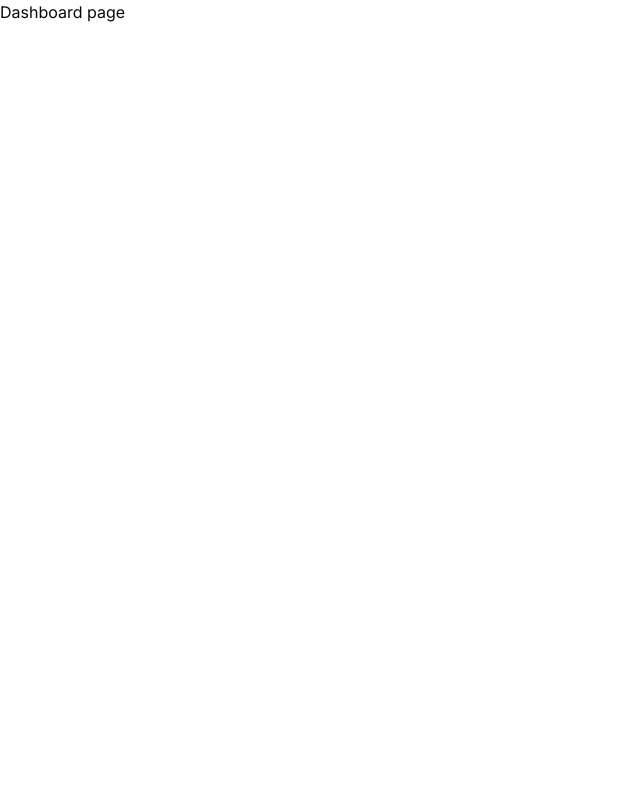
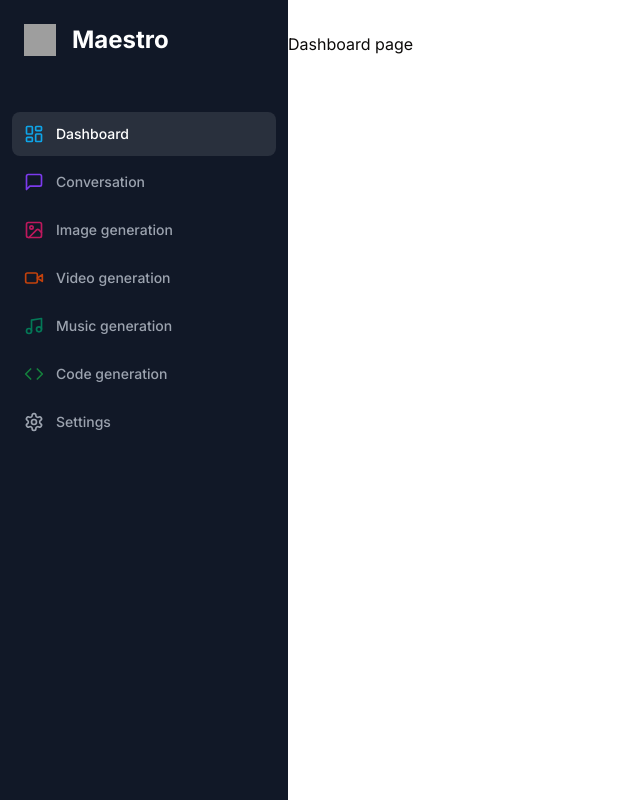
Before and after one commit to abhi-9025/maestro, a Next.js app: page /dashboard in a window 1280 px wide. Shown: the whole page, without its empty margins (0-640 px from the left). Built offline with nearby package versions, Linux system fonts and the light colour scheme; grey boxes are pictures that could not be loaded.

Commit message:
side navbar

```diff
--- a/app/(dashboard)/(routes)/dashboard/page.tsx
+++ b/app/(dashboard)/(routes)/dashboard/page.tsx
@@ -1,11 +1,8 @@
-import { UserButton } from "@clerk/nextjs";
-
 export default function Dashboard() {
   return (
     <div>
     <p>
       Dashboard page
     </p>
-    <UserButton afterSignOutUrl="/"/>
     </div>  )
 }
--- /dev/null
+++ b/app/(dashboard)/layout.tsx
@@ -0,0 +1,20 @@
+import Navbar from "@/components/navbar";
+import Sidebar from "@/components/sidebar";
+
+const DashboardLayout = ({ children }: { children: React.ReactNode }) => {
+  return (
+    <div className="h-full relative">
+      <div className="hidden h-full md:flex md:w-72 md:flex-col md:fixed md:inset-y-0 z-[80] bg-gray-900">
+        <Sidebar/>
+      </div>
+      <main className="md:pl-72">
+        <Navbar/>
+          {
+            children
+          }
+      </main>
+    </div>
+  );
+};
+
+export default DashboardLayout;
--- /dev/null
+++ b/components/mobileSidebar.tsx
@@ -0,0 +1,29 @@
+"use client";
+
+import { Button } from "@/components/ui/button";
+import { Menu } from "lucide-react";
+import { Sheet, SheetContent, SheetTrigger } from "@/components/ui/sheet";
+import Sidebar from "@/components/sidebar";
+import { useEffect, useState } from "react";
+
+const MobileSidebar = () => {
+    const [isMounted,setIsMounted]=useState(false)
+    useEffect(()=>{
+        setIsMounted(true)
+    },[])
+    if(!isMounted) return null
+  return (
+    <Sheet>
+      <SheetTrigger>
+        <Button variant="ghost" size="icon" className="md:hidden">
+          <Menu />
+        </Button>
+      </SheetTrigger>
+      <SheetContent side="left" className="p-0">
+        <Sidebar />
+      </SheetContent>
+    </Sheet>
+  );
+};
+
+export default MobileSidebar;
--- /dev/null
+++ b/components/navbar.tsx
@@ -0,0 +1,17 @@
+import React from 'react'
+import { Button } from '@/components/ui/button'
+import { UserButton } from '@clerk/nextjs'
+import MobileSidebar from '@/components/mobileSidebar'
+
+const Navbar = () => {
+  return (
+    <div className='flex items-center p-4'>
+       <MobileSidebar/>
+        <div className='flex w-full justify-end'>
+          <UserButton afterSignOutUrl='/'/>
+        </div>
+        </div>
+  )
+}
+
+export default Navbar
--- /dev/null
+++ b/components/sidebar.tsx
@@ -0,0 +1,87 @@
+"use client";
+
+import { cn } from "@/lib/utils";
+import { Code, ImageIcon, LayoutDashboard, MessageSquare, Music, Settings, VideoIcon } from "lucide-react";
+import Image from "next/image";
+import Link from "next/link";
+import {usePathname} from 'next/navigation'
+
+const Sidebar = () => {
+
+    const pathname=usePathname()
+
+  const routes = [
+    {
+      label: "Dashboard",
+      icon: LayoutDashboard,
+      href: "/dashboard",
+      color: "text-sky-500",
+    },
+    {
+        label: "Conversation",
+        icon: MessageSquare,
+        href: "/conversion",
+        color: "text-violet-600",
+      },
+      {
+        label: "Image generation",
+        icon:ImageIcon,
+        href: "/image",
+        color: "text-pink-700",
+      },
+      {
+        label: "Video generation",
+        icon:VideoIcon,
+        href: "/video",
+        color: "text-orange-700",
+      },
+      {
+        label: "Music generation",
+        icon:Music,
+        href: "/music",
+        color: "text-emerald-700",
+      },
+      {
+        label: "Code generation",
+        icon:Code,
+        href: "/code",
+        color: "text-green-700",
+      },
+      {
+        label: "Settings",
+        icon:Settings,
+        href: "/settings",
+      },
+
+  ];
+  return (
+    <div className="space-y-4 py-4 flex flex-col h-full bg-[#111827] text-white">
+      <div className="px-3 py-2 flex-1">
+        <Link href="/dashboard" className="flex items-center pl-3 mb-14">
+          <div className="relative w-8 h-8 mr-4">
+            <Image fill alt="logo" src="/logo.png" />
+          </div>
+          <h1 className="text-2xl font-bold ">Maestro</h1>
+        </Link>
+        <div className="space-y-1">
+          {routes.map((route) => {
+            return (
+              <Link
+                href={route.href}
+                key={route.href}
+                className={cn("text-sm group flex p-3 w-full justify-start font-medium cursor-pointer hover:text-white hover:bg-white/10 rounded-lg transition",pathname===route.href?'text-white bg-white/10':'text-gray-400')}
+              >
+                <div className="flex item-center flex-1">
+                  <route.icon className={cn("h-5 w-5 mr-3", route.color)} />
+                  {route.label}
+                </div>
+              </Link>
+            );
+          })}
+        </div>
+      </div>
+    </div>
+  );
+};
+
+export default Sidebar;
--- /dev/null
+++ b/components/ui/sheet.tsx
@@ -0,0 +1,144 @@
+"use client"
+
+import * as React from "react"
+import * as SheetPrimitive from "@radix-ui/react-dialog"
+import { cva, type VariantProps } from "class-variance-authority"
+import { X } from "lucide-react"
+
+import { cn } from "@/lib/utils"
+
+const Sheet = SheetPrimitive.Root
+
+const SheetTrigger = SheetPrimitive.Trigger
+
+const SheetClose = SheetPrimitive.Close
+
+const SheetPortal = ({
+  className,
+  ...props
+}: SheetPrimitive.DialogPortalProps) => (
+  <SheetPrimitive.Portal className={cn(className)} {...props} />
+)
+SheetPortal.displayName = SheetPrimitive.Portal.displayName
+
+const SheetOverlay = React.forwardRef<
+  React.ElementRef<typeof SheetPrimitive.Overlay>,
+  React.ComponentPropsWithoutRef<typeof SheetPrimitive.Overlay>
+>(({ className, ...props }, ref) => (
+  <SheetPrimitive.Overlay
+    className={cn(
+      "fixed inset-0 z-50 bg-background/80 backdrop-blur-sm data-[state=open]:animate-in data-[state=closed]:animate-out data-[state=closed]:fade-out-0 data-[state=open]:fade-in-0",
+      className
+    )}
+    {...props}
+    ref={ref}
+  />
+))
+SheetOverlay.displayName = SheetPrimitive.Overlay.displayName
+
+const sheetVariants = cva(
+  "fixed z-50 gap-4 bg-background p-6 shadow-lg transition ease-in-out data-[state=open]:animate-in data-[state=closed]:animate-out data-[state=closed]:duration-300 data-[state=open]:duration-500",
+  {
+    variants: {
+      side: {
+        top: "inset-x-0 top-0 border-b data-[state=closed]:slide-out-to-top data-[state=open]:slide-in-from-top",
+        bottom:
+          "inset-x-0 bottom-0 border-t data-[state=closed]:slide-out-to-bottom data-[state=open]:slide-in-from-bottom",
+        left: "inset-y-0 left-0 h-full w-3/4 border-r data-[state=closed]:slide-out-to-left data-[state=open]:slide-in-from-left sm:max-w-sm",
+        right:
+          "inset-y-0 right-0 h-full w-3/4  border-l data-[state=closed]:slide-out-to-right data-[state=open]:slide-in-from-right sm:max-w-sm",
+      },
+    },
+    defaultVariants: {
+      side: "right",
+    },
+  }
+)
+
+interface SheetContentProps
+  extends React.ComponentPropsWithoutRef<typeof SheetPrimitive.Content>,
+    VariantProps<typeof sheetVariants> {}
+
+const SheetContent = React.forwardRef<
+  React.ElementRef<typeof SheetPrimitive.Content>,
+  SheetContentProps
+>(({ side = "right", className, children, ...props }, ref) => (
+  <SheetPortal>
+    <SheetOverlay />
+    <SheetPrimitive.Content
+      ref={ref}
+      className={cn(sheetVariants({ side }), className)}
+      {...props}
+    >
+      {children}
+      <SheetPrimitive.Close className="absolute right-4 top-4 rounded-sm opacity-70 ring-offset-background transition-opacity hover:opacity-100 focus:outline-none focus:ring-2 focus:ring-ring focus:ring-offset-2 disabled:pointer-events-none data-[state=open]:bg-secondary">
+        <X className="h-4 w-4" />
+        <span className="sr-only">Close</span>
+      </SheetPrimitive.Close>
+    </SheetPrimitive.Content>
+  </SheetPortal>
+))
+SheetContent.displayName = SheetPrimitive.Content.displayName
+
+const SheetHeader = ({
+  className,
+  ...props
+}: React.HTMLAttributes<HTMLDivElement>) => (
+  <div
+    className={cn(
+      "flex flex-col space-y-2 text-center sm:text-left",
+      className
+    )}
+    {...props}
+  />
+)
+SheetHeader.displayName = "SheetHeader"
+
+const SheetFooter = ({
+  className,
+  ...props
+}: React.HTMLAttributes<HTMLDivElement>) => (
+  <div
+    className={cn(
+      "flex flex-col-reverse sm:flex-row sm:justify-end sm:space-x-2",
+      className
+    )}
+    {...props}
+  />
+)
+SheetFooter.displayName = "SheetFooter"
+
+const SheetTitle = React.forwardRef<
+  React.ElementRef<typeof SheetPrimitive.Title>,
+  React.ComponentPropsWithoutRef<typeof SheetPrimitive.Title>
+>(({ className, ...props }, ref) => (
+  <SheetPrimitive.Title
+    ref={ref}
+    className={cn("text-lg font-semibold text-foreground", className)}
+    {...props}
+  />
+))
+SheetTitle.displayName = SheetPrimitive.Title.displayName
+
+const SheetDescription = React.forwardRef<
+  React.ElementRef<typeof SheetPrimitive.Description>,
+  React.ComponentPropsWithoutRef<typeof SheetPrimitive.Description>
+>(({ className, ...props }, ref) => (
+  <SheetPrimitive.Description
+    ref={ref}
+    className={cn("text-sm text-muted-foreground", className)}
+    {...props}
+  />
+))
+SheetDescription.displayName = SheetPrimitive.Description.displayName
+
+export {
+  Sheet,
+  SheetTrigger,
+  SheetClose,
+  SheetContent,
+  SheetHeader,
+  SheetFooter,
+  SheetTitle,
+  SheetDescription,
+}
--- a/package.json
+++ b/package.json
@@ -10,6 +10,7 @@
   },
   "dependencies": {
     "@clerk/nextjs": "^4.23.2",
+    "@radix-ui/react-dialog": "^1.0.4",
     "@radix-ui/react-slot": "^1.0.2",
     "@types/node": "20.4.9",
     "@types/react": "18.2.20",
@@ -19,7 +20,7 @@
     "clsx": "^2.0.0",
     "eslint": "8.46.0",
     "eslint-config-next": "13.4.13",
-    "lucide-react": "^0.265.0",
+    "lucide-react": "^0.263.1",
     "next": "13.4.13",
     "postcss": "8.4.27",
     "react": "18.2.0",
```
Also changed, not shown: 1 other file (tests, documents, lock files or other folders).
